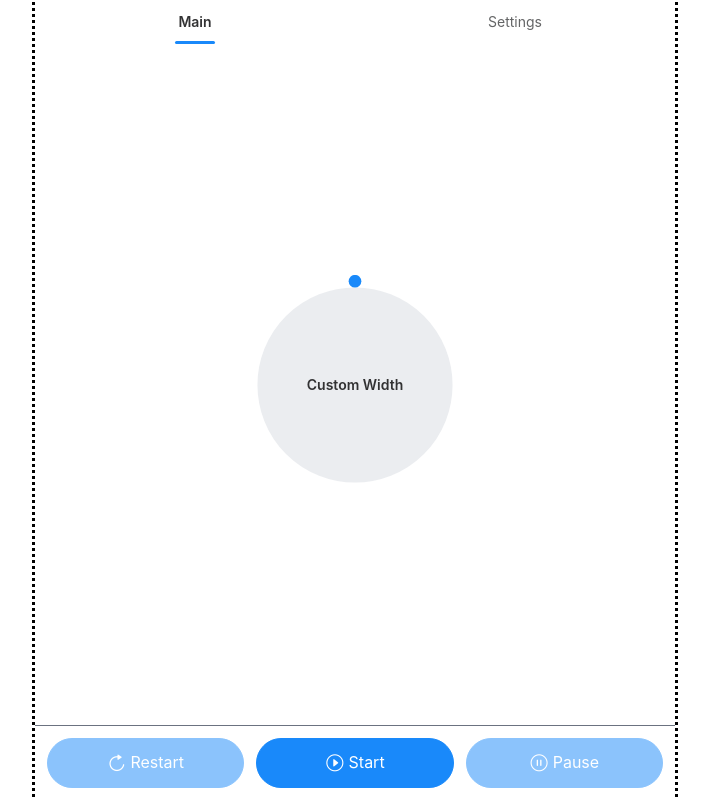
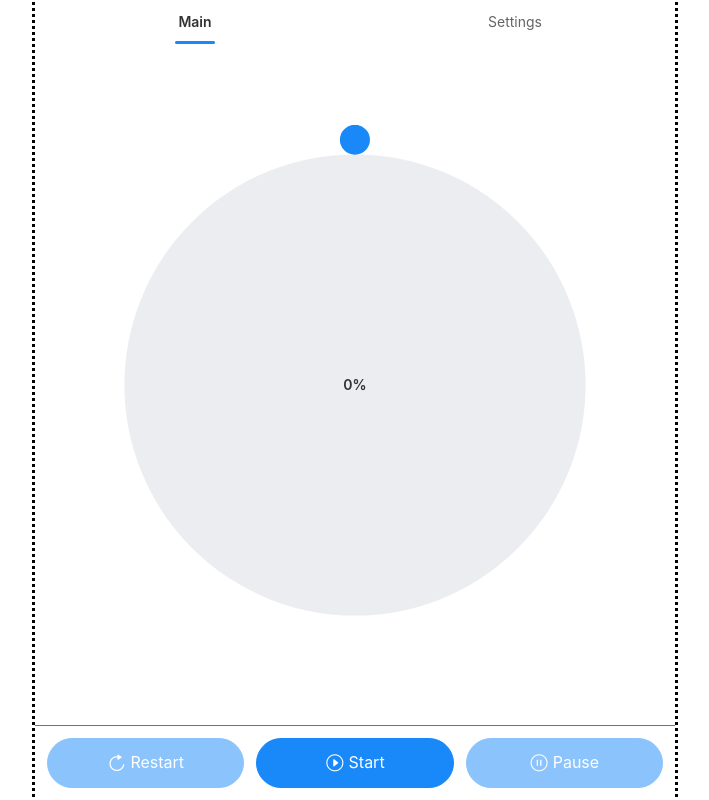
Before and after one commit to d-kuznetsov/wpb, a Vue app: page / in a window 1280 px wide. Shown: the whole page, without its empty margins (285-994 px from the left). Built offline with nearby package versions, Linux system fonts and the light colour scheme.

Commit message:
add circle resize

```diff
--- a/src/components/progress/Circle.vue
+++ b/src/components/progress/Circle.vue
@@ -1,39 +1,46 @@
 <script>
+import { computed } from 'vue';
 import { Circle } from 'vant';
+import { useWindowSize } from '@vant/use';
+
+const MAX_CONTAINER_SIZE = 640;
+const GAP = 120;
 
 export default {
-  props: {
-    rate: {
-      type: Number,
-      default: 100,
-    },
-    currentRate: {
-      type: Number,
-      default: 0,
-    },
-  },
+  props: ['current-rate'],
   components: {
     Circle,
   },
-  setup() {},
+  setup(props) {
+    const { width, height } = useWindowSize();
+    const diameter = computed(() => {
+      const screenMinSide = Math.min(width.value, height.value);
+      return Math.min(screenMinSide, MAX_CONTAINER_SIZE) - GAP;
+    });
+    const text = computed(() => props.currentRate.toFixed(0) + '%');
+    return {
+      text,
+      diameter,
+    };
+  },
 };
 </script>
 
 <template>
-  <div class="Circle">
+  <div class="progress-bar">
     <Circle
       fill="#ebedf0"
-      size="220px"
+      :size="diameter"
       :current-rate="currentRate"
-      :rate="rate"
+      :rate="100"
       :stroke-width="60"
-      text="Custom Width"
+      :text="text"
     />
   </div>
 </template>
 
 <style lang="postcss">
-.Circle {
+.progress-bar {
   display: flex;
   justify-content: center;
   align-items: center;
```
